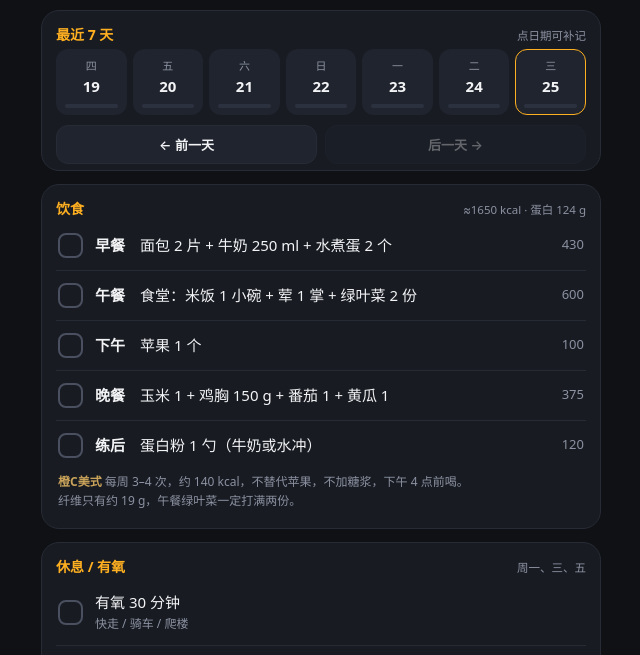
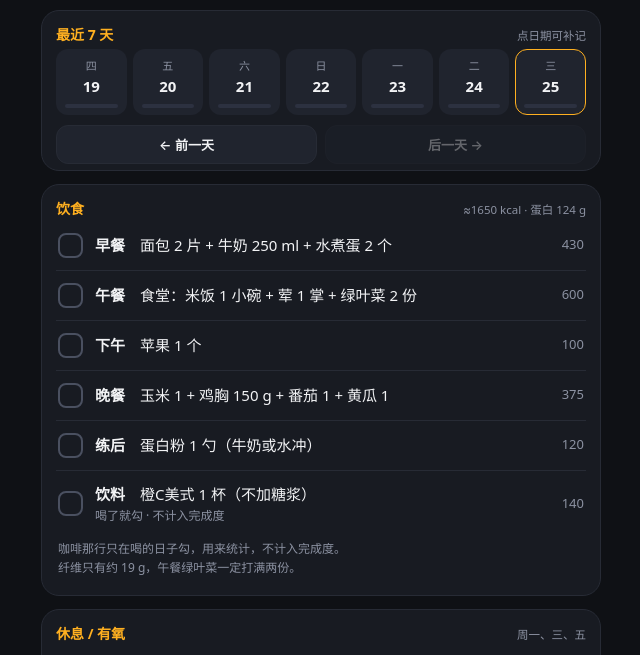
Before and after one commit to tidy0402/desktop-tutorial, a plain HTML site: page index.html in a window 1280 px wide. Shown: the part 126-781 px from the top of the page, without its empty margins (319-959 px from the left). Drawn offline with Linux system fonts and the light colour scheme.

Commit message:
Add files via upload

```diff
--- a/index.html
+++ b/index.html
@@ -136,7 +136,8 @@ h2 small{font-weight:400;font-size:11.5px;color:var(--sub)}
     { id: "m2", t: "午餐", d: "食堂：米饭 1 小碗 + 荤 1 掌 + 绿叶菜 2 份", k: 600 },
     { id: "m3", t: "下午", d: "苹果 1 个", k: 100 },
     { id: "m4", t: "晚餐", d: "玉米 1 + 鸡胸 150 g + 番茄 1 + 黄瓜 1", k: 375 },
-    { id: "m5", t: "练后", d: "蛋白粉 1 勺（牛奶或水冲）", k: 120 }
+    { id: "m5", t: "练后", d: "蛋白粉 1 勺（牛奶或水冲）", k: 120 },
+    { id: "m6", t: "饮料", d: "橙C美式 1 杯（不加糖浆）", k: 140, opt: true, note: "喝了就勾 · 不计入完成度" }
   ];
 
   var HABITS = [
@@ -210,10 +211,14 @@ h2 small{font-weight:400;font-size:11.5px;color:var(--sub)}
     return PLAN[w] || REST;
   }
 
-  function totalItems(p) { return MEALS.length + p.items.length + HABITS.length; }
+  function totalItems(p) {
+    var n = p.items.length + HABITS.length, i;
+    for (i = 0; i < MEALS.length; i++) if (!MEALS[i].opt) n++;
+    return n;
+  }
   function doneItems(c, p) {
     var n = 0, i;
-    for (i = 0; i < MEALS.length; i++) if (c[MEALS[i].id]) n++;
+    for (i = 0; i < MEALS.length; i++) if (!MEALS[i].opt && c[MEALS[i].id]) n++;
     for (i = 0; i < p.items.length; i++) if (c[p.items[i].id]) n++;
     for (i = 0; i < HABITS.length; i++) if (c[HABITS[i].id]) n++;
     return n;
@@ -280,9 +285,9 @@ h2 small{font-weight:400;font-size:11.5px;color:var(--sub)}
     html += '<section><h2>饮食<small>≈1650 kcal · 蛋白 124 g</small></h2>';
     for (var m = 0; m < MEALS.length; m++) {
       var it = MEALS[m];
-      html += row(it.id, '<b>' + it.t + '</b>　' + esc(it.d), "", it.k, !!c[it.id]);
+      html += row(it.id, '<b>' + it.t + '</b>　' + esc(it.d), it.note || "", it.k, !!c[it.id]);
     }
-    html += '<div class="tip"><b>橙C美式</b> 每周 3–4 次，约 140 kcal，不替代苹果，不加糖浆，下午 4 点前喝。<br>' +
+    html += '<div class="tip">咖啡那行只在喝的日子勾，用来统计，不计入完成度。<br>' +
       '纤维只有约 19 g，午餐绿叶菜一定打满两份。</div></section>';
 
     /* ---- 训练 ---- */
@@ -311,7 +316,7 @@ h2 small{font-weight:400;font-size:11.5px;color:var(--sub)}
 
     /* ---- 统计 ---- */
     var monthKey = ymd(viewDate).slice(0, 7);
-    var days = 0, trains = 0, wFirst = null, wLast = null, wLastDate = "";
+    var days = 0, trains = 0, coffees = 0, wFirst = null, wLast = null, wLastDate = "";
     var keys = Object.keys(s).sort();
     for (var q = 0; q < keys.length; q++) {
       var kx = keys[q];
@@ -322,15 +327,22 @@ h2 small{font-weight:400;font-size:11.5px;color:var(--sub)}
       var cn = 0, tot = totalItems(pl);
       var ck = rc.c || {};
       cn = doneItems(ck, pl);
+      if (ck.m6) coffees++;
       if (cn > 0) days++;
       if (PLAN[dv.getDay()] && cn >= pl.items.length) trains++;
       if (rc.w != null) { if (wFirst == null) wFirst = rc.w; wLast = rc.w; wLastDate = kx; }
     }
     var gap = wLast != null ? (wLast - 63) : null;
+    var nowD = new Date();
+    var isCur = ymd(nowD).slice(0, 7) === monthKey;
+    var elapsed = isCur ? nowD.getDate() : new Date(viewDate.getFullYear(), viewDate.getMonth() + 1, 0).getDate();
+    var rate = elapsed ? Math.round(days / elapsed * 100) : 0;
 
     html += '<section><h2>本月<small>' + monthKey.replace("-", " / ") + '</small></h2><div class="stats">' +
       '<div class="stat"><b>' + days + '</b><span>打卡天数</span></div>' +
       '<div class="stat"><b>' + trains + '</b><span>完成训练</span></div>' +
+      '<div class="stat"><b>' + coffees + '</b><span>橙C美式 杯</span></div>' +
+      '<div class="stat"><b>' + rate + '%</b><span>本月打卡率</span></div>' +
       '<div class="stat"><b>' + (wLast != null ? wLast.toFixed(1) : "—") + '</b><span>最新体重 kg</span></div>' +
       '<div class="stat"><b>' + (gap != null ? (gap > 0 ? "−" : "+") + Math.abs(gap).toFixed(1) : "—") + '</b><span>距 63 kg</span></div>' +
       '</div></section>';
@@ -491,13 +503,21 @@ h2 small{font-weight:400;font-size:11.5px;color:var(--sub)}
     return out;
   }
 
+  function apiErr(r) {
+    if (r.status === 401) return "401 Token 无效或已过期，重新生成一个";
+    if (r.status === 403) return "403 没有写权限：Contents 要设成 Read and write";
+    if (r.status === 404) return "404 仓库或路径不对，或 Token 没勾选这个仓库";
+    if (r.status === 409) return "409 文件冲突，再点一次同步";
+    return "HTTP " + r.status;
+  }
+
   async function ghGet() {
     var r = await fetch(apiUrl() + "?ref=" + encodeURIComponent(cfg.branch) + "&_=" + Date.now(), {
       headers: { Authorization: "Bearer " + cfg.token, Accept: "application/vnd.github+json" },
       cache: "no-store"
     });
     if (r.status === 404) return { sha: null, data: {} };
-    if (!r.ok) throw new Error("HTTP " + r.status);
+    if (!r.ok) throw new Error(apiErr(r));
     var j = await r.json();
     var data = {};
     try { data = JSON.parse(b64dec(j.content || "")) || {}; } catch (e) { data = {}; }
@@ -520,7 +540,7 @@ h2 small{font-weight:400;font-size:11.5px;color:var(--sub)}
       },
       body: JSON.stringify(body)
     });
-    if (!r.ok) throw new Error("HTTP " + r.status);
+    if (!r.ok) throw new Error(apiErr(r));
     return r.json();
   }
 
```
